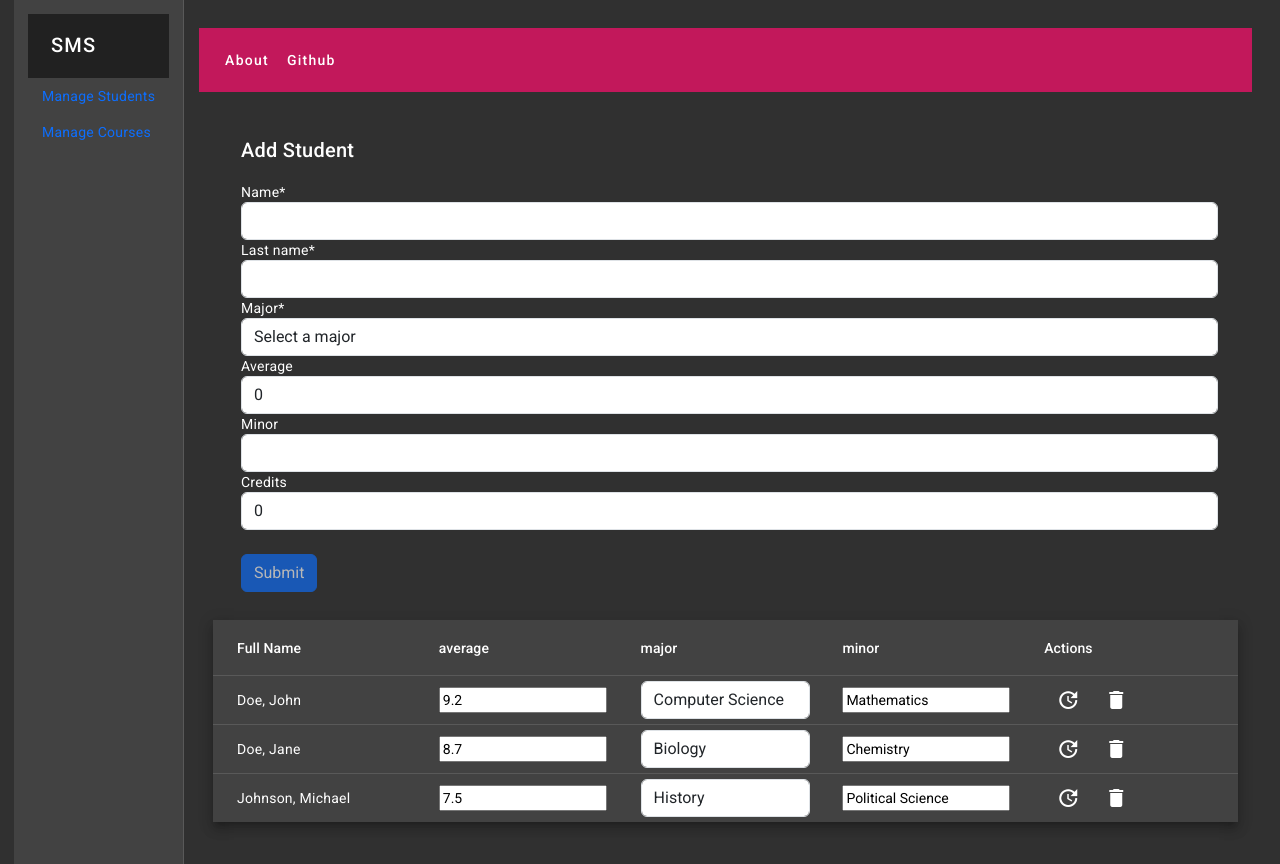
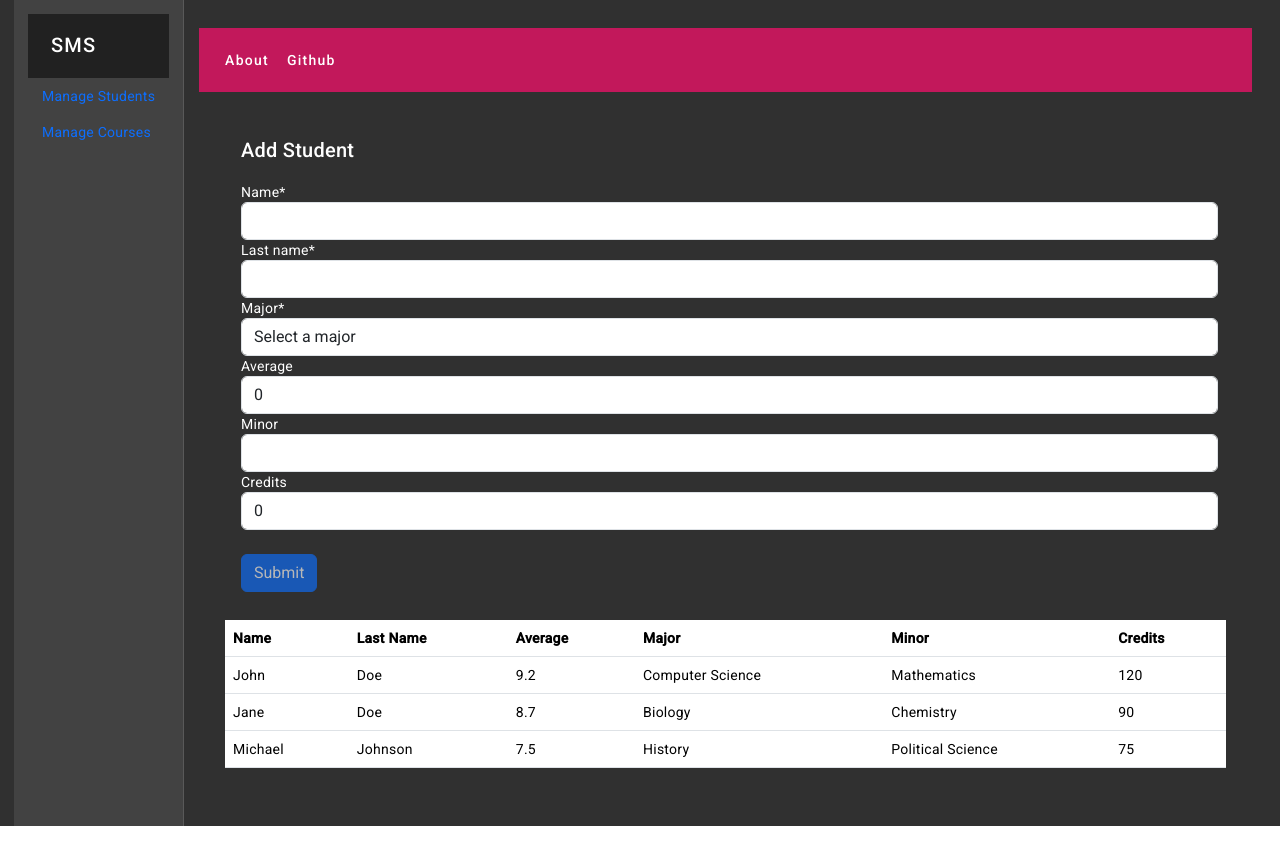
Before and after one commit to NeneWang/lista-alumnos, an Angular app: page /students in a window 1280 px wide. After the commit the page ends 826 px from the top, so only its background shows below. Built offline with nearby package versions, Linux system fonts and the light colour scheme.

Commit message:
student list obs | componetns

```diff
--- a/src/app/app.module.ts
+++ b/src/app/app.module.ts
@@ -36,7 +36,8 @@ import { Font20Directive } from './font20.directive';
 import { UserEditFormComponent } from './user-edit-form/user-edit-form.component';
 
 import { FormsModule } from '@angular/forms';
-import { StudentDetailComponent } from './pages/student-detail/student-detail.component'; // Import FormsModule
+import { StudentDetailComponent } from './pages/student-detail/student-detail.component';
+import { StudentListObsComponent } from './student-list-obs/student-list-obs.component'; // Import FormsModule
 
 @NgModule({
   declarations: [
@@ -58,6 +59,7 @@ import { StudentDetailComponent } from './pages/student-detail/student-detail.co
     Font20Directive,
     UserEditFormComponent,
     StudentDetailComponent,
+    StudentListObsComponent,
   ],
   imports: [
     BrowserModule,
--- a/src/app/pages/students-screen/students-screen.component.html
+++ b/src/app/pages/students-screen/students-screen.component.html
@@ -1,10 +1,19 @@
 <app-user-form
 (studentChange)="onStudentAdded($event)"
 ></app-user-form>
+
+<app-student-list-obs>
+
+</app-student-list-obs>
+
+<!-- <pre>
+  {{ students | json }}
+
+</pre>
 
 <app-student-list
   #studentList
   [students]="students"
   (editStudentEvent)="editStudent($event)"
   (deleteStudentEvent)="deleteStudent($event)"
-></app-student-list>
+></app-student-list> -->
--- a/src/app/pages/students-screen/students-screen.component.ts
+++ b/src/app/pages/students-screen/students-screen.component.ts
@@ -11,32 +11,7 @@ export class StudentsScreenComponent {
 
   title = 'lista-alumnos';
 
-  students: Student[] = [
-    {
-      "name": "John",
-      "lastName": "Doe",
-      "average": "9.2",
-      "major": "Computer Science",
-      "minor": "Mathematics",
-      "credits": "120"
-    },
-    {
-      "name": "Jane",
-      "lastName": "Doe",
-      "average": "8.7",
-      "major": "Biology",
-      "minor": "Chemistry",
-      "credits": "90"
-    },
-    {
-      "name": "Michael",
-      "lastName": "Johnson",
-      "average": "7.5",
-      "major": "History",
-      "minor": "Political Science",
-      "credits": "75"
-    }
-  ]
+  students: Student[] = [];
 
   selectedStudent?: Student = {
     "name": "Michael",
@@ -47,6 +22,8 @@ export class StudentsScreenComponent {
     "credits": "75"
   };
 //  @ViewChild('childRef', { static: false }) childComponent: ChildComponent;
+
+
 
   @ViewChild('studentList', { static: false }) studentList: StudentListComponent | undefined;
 
--- /dev/null
+++ b/src/app/student-list-obs/student-list-obs.component.html
@@ -0,0 +1,30 @@
+<div>
+    <!-- <pre>
+        {{students$ | async | json}}
+    </pre> -->
+    <div class="container">
+        <table class="table">
+          <thead>
+            <tr>
+              <th>Name</th>
+              <th>Last Name</th>
+              <th>Average</th>
+              <th>Major</th>
+              <th>Minor</th>
+              <th>Credits</th>
+            </tr>
+          </thead>
+          <tbody>
+            <tr *ngFor="let student of students$ | async">
+              <td>{{ student.name }}</td>
+              <td>{{ student.lastName }}</td>
+              <td>{{ student.average }}</td>
+              <td>{{ student.major }}</td>
+              <td>{{ student.minor }}</td>
+              <td>{{ student.credits }}</td>
+            </tr>
+          </tbody>
+        </table>
+      </div>
+
+</div>
--- /dev/null
+++ b/src/app/student-list-obs/student-list-obs.component.ts
@@ -0,0 +1,19 @@
+
+import { Component } from '@angular/core';
+import { Student, StudentsService } from '../students.service';
+import { Observable } from 'rxjs';
+
+@Component({
+  selector: 'app-student-list-obs',
+  templateUrl: './student-list-obs.component.html',
+  styleUrls: ['./student-list-obs.component.scss']
+})
+export class StudentListObsComponent {
+
+  students$: Observable<Student[]> | undefined;
+  constructor(private studentsService: StudentsService) {
+    this.students$ = this.studentsService.getStudents();
+  }
+
+
+}
--- a/src/app/student-list/student-list.component.ts
+++ b/src/app/student-list/student-list.component.ts
@@ -2,6 +2,8 @@
 
 import { Component, Input, Output, EventEmitter, SimpleChanges, ViewChild } from '@angular/core';
 import { MatTableDataSource } from '@angular/material/table';
+import { Student, StudentsService } from '../students.service';
+
 
 @Component({
   selector: 'app-student-list',
@@ -9,17 +11,18 @@ import { MatTableDataSource } from '@angular/material/table';
   styleUrls: ['./student-list.component.scss'],
 })
 export class StudentListComponent {
-  @Input() students: Student[] = [];
+  @Input() students: Student[] = [] || undefined;
   @Output() editStudentEvent = new EventEmitter<Student>();
   @Output() deleteStudentEvent = new EventEmitter<Student>();
   @ViewChild('averageInput') averageInput: any;
 
   displayedColumns: string[] = ['fullname', 'average', 'major', 'minor', 'actions'];
-  majors: string[] = ['Computer Science', 'Electrical Engineering', 'Mechanical Engineering', 'Biology', 'History'];
+  majors: string[] = [];
 
   dataSource: MatTableDataSource<Student>;
 
-  constructor() {
+  constructor(private studentsService: StudentsService) {
+    this.majors = this.studentsService.getMajors();
     this.dataSource = new MatTableDataSource(this.students);
 
   }
@@ -62,14 +65,3 @@ export class StudentListComponent {
 
 
 }
-
-
-
-interface Student {
-  name: string;
-  lastName: string;
-  average: string;
-  major: string;
-  minor: string;
-  credits: string;
-}
--- /dev/null
+++ b/src/app/students.service.ts
@@ -0,0 +1,58 @@
+import { Injectable } from '@angular/core';
+import { Observable, delay, of } from 'rxjs';
+
+export interface Student {
+  name: string;
+  lastName: string;
+  average: string;
+  major: string;
+  minor: string;
+  credits: string;
+}
+
+@Injectable({
+  providedIn: 'root'
+})
+export class StudentsService {
+  majors: string[] = ['Computer Science', 'Electrical Engineering', 'Mechanical Engineering', 'Biology', 'History'];
+
+  students: Student[] = [
+    {
+      "name": "John",
+      "lastName": "Doe",
+      "average": "9.2",
+      "major": "Computer Science",
+      "minor": "Mathematics",
+      "credits": "120"
+    },
+    {
+      "name": "Jane",
+      "lastName": "Doe",
+      "average": "8.7",
+      "major": "Biology",
+      "minor": "Chemistry",
+      "credits": "90"
+    },
+    {
+      "name": "Michael",
+      "lastName": "Johnson",
+      "average": "7.5",
+      "major": "History",
+      "minor": "Political Science",
+      "credits": "75"
+    }
+  ]
+  // eslint-disable-next-line @typescript-eslint/no-empty-function
+  constructor() { }
+
+  getMajors() {
+    return this.majors;
+  }
+
+  getStudents(): Observable<Student[]> {
+    return of(this.students).pipe(delay(500));
+  }
+
+
+
+}
```
Also changed, not shown: src/app/student-list-obs/student-list-obs.component.scss (added), 2 other files (tests, documents, lock files or other folders).
